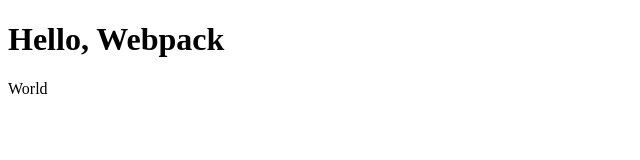
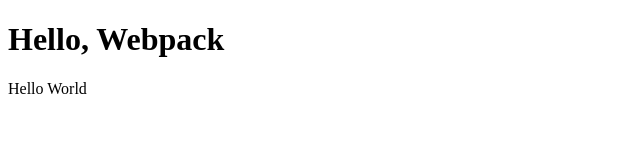
Before and after one commit to Keep-Going-HyeonSoo/webpack-tutorial, a website: page index.html in a window 1280 px wide. Shown: the full height of the page, 0-640 px from the left. Drawn offline with Linux system fonts and the light colour scheme.

Commit message:
feat: ES6 모듈의 도입 (아직 웹팩은 도입 X)

```diff
--- a/index.html
+++ b/index.html
@@ -9,8 +9,10 @@
 <body>
   <h1>Hello, Webpack</h1>
   <div id="root"></div>
-  <script>
-    document.querySelector('#root').innerHTML = word
+  <script type="module">
+    import hello from './source/hello.js'
+    import world from './source/world.js'
+    document.querySelector('#root').innerHTML = hello + ' ' + world
   </script>
 </body>
 
--- a/source/hello.js
+++ b/source/hello.js
@@ -1 +1,2 @@
 var word = 'Hello'
+export default word
--- a/source/world.js
+++ b/source/world.js
@@ -1 +1,2 @@
 var word = 'World'
+export default word
```
